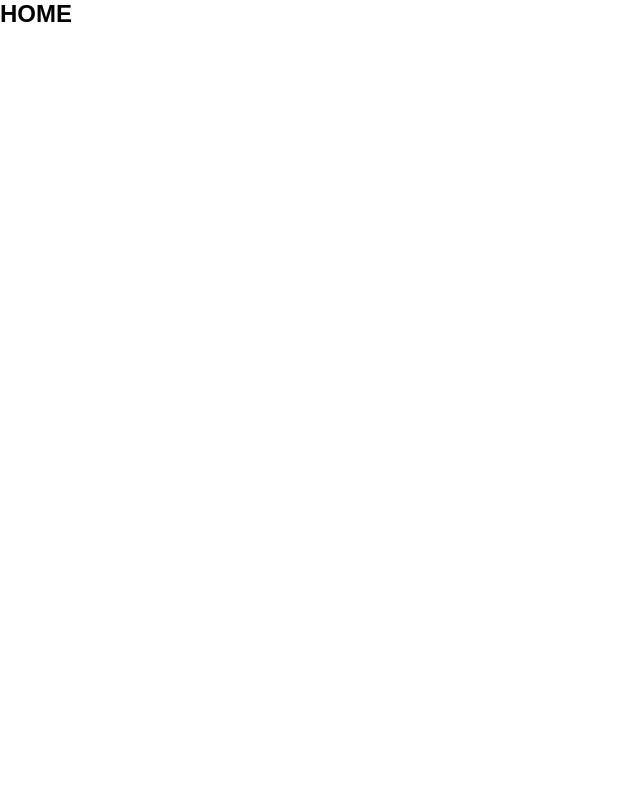
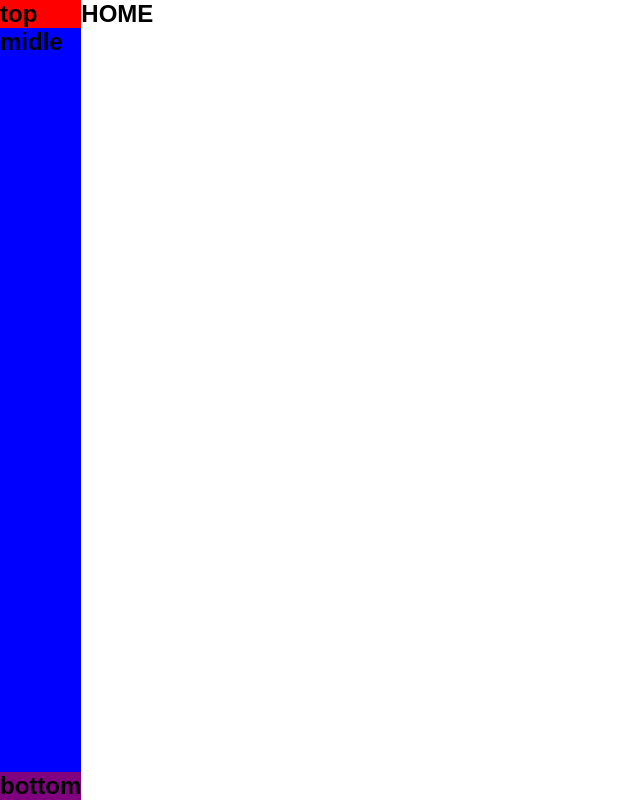
Before and after one commit to caiosazeredo/heliastaFrontend, a React (Vite) app: page / in a window 1280 px wide. Shown: the whole page, without its empty margins (0-640 px from the left). Built offline with nearby package versions, Linux system fonts and the light colour scheme.

Commit message:
feat: :sparkles: esqueleto drawer

```diff
--- a/src/App.tsx
+++ b/src/App.tsx
@@ -4,13 +4,26 @@ import { BrowserRouter } from 'react-router-dom'
 import { GlobalStyle } from './themes/global'
 import { Router } from './Router'
 
+import { DrawerMenu } from './components/DrawerMenu'
+import { Container } from './styles'
+
 
 export function App() {
+
+  const user = null
 
   return (
     <ThemeProvider theme={defaultTheme}>
       <BrowserRouter>
-        <Router />
+
+        <Container>
+
+          {!user &&
+            <DrawerMenu />
+          }
+          <Router />
+        </Container>
+
       </BrowserRouter>
       <GlobalStyle />
     </ThemeProvider>
--- /dev/null
+++ b/src/components/DrawerMenu/index.tsx
@@ -0,0 +1,26 @@
+import { BottomDiv, Container, MidleDiv, TopDiv } from "./styles"
+
+
+
+
+
+
+
+export const DrawerMenu = () => {
+    return(
+        <Container>
+
+            <TopDiv>
+                <h1>top</h1>
+            </TopDiv>
+
+            <MidleDiv>
+                <h1>midle</h1>
+            </MidleDiv>
+
+            <BottomDiv>
+                <h1>bottom</h1>
+            </BottomDiv>
+        </Container>
+    )
+}
--- /dev/null
+++ b/src/components/DrawerMenu/styles.ts
@@ -0,0 +1,24 @@
+import styled from 'styled-components';
+
+
+export const Container = styled.div`
+    display: flex;
+    height: 100vh;
+    flex-direction: column;
+`
+
+
+export const TopDiv = styled.div`
+   background-color: red;
+`
+
+export const MidleDiv = styled.div`
+    flex: 1;
+
+    background-color: blue;
+`
+
+export const BottomDiv = styled.div`
+
+    background-color: purple;
+`
--- /dev/null
+++ b/src/styles.ts
@@ -0,0 +1,6 @@
+import styled from 'styled-components';
+
+
+export const Container = styled.div`
+    display: flex;
+`
```
